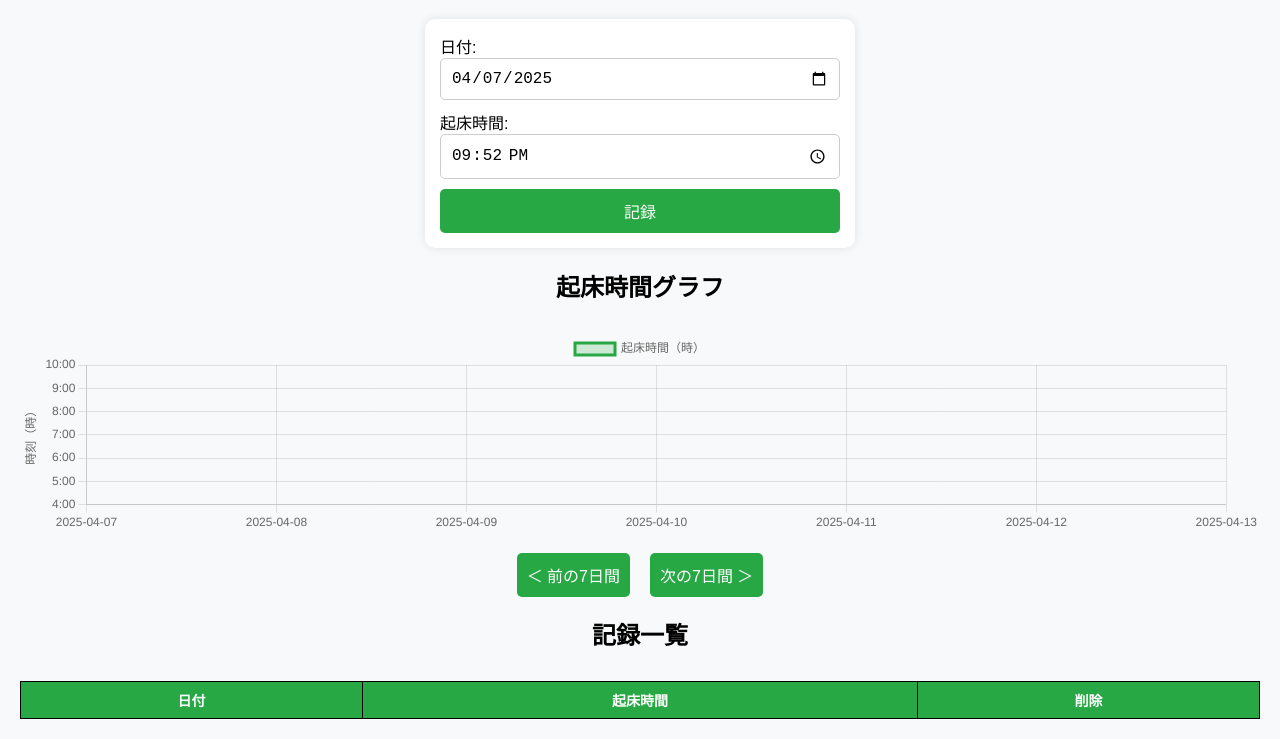
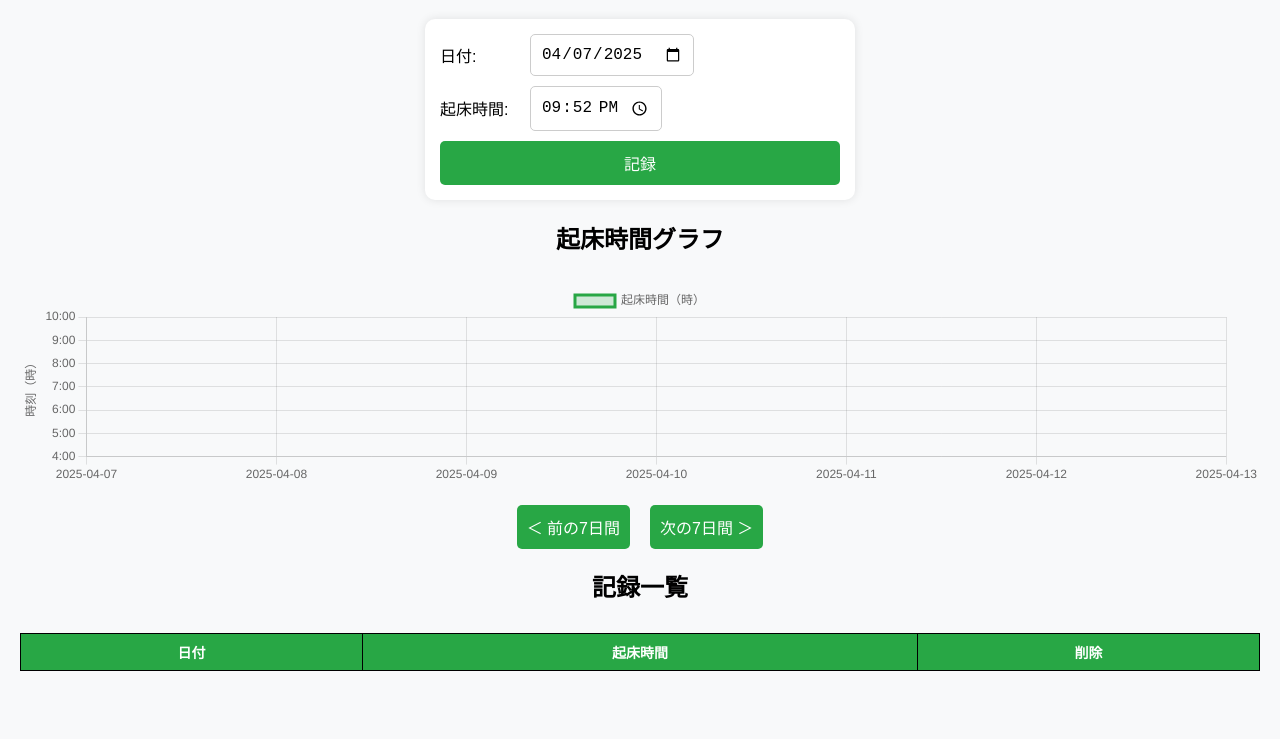
Before and after one commit to kasaisusumu/kishou, a plain HTML site: page index.html in a window 1280 px wide. Shown: the part 90-829 px from the top of the page. After the commit the page ends 800 px from the top, so only its background shows below. Drawn offline with nearby package versions, Linux system fonts and the light colour scheme.

Commit message:
Update index.html

```diff
--- a/index.html
+++ b/index.html
@@ -81,15 +81,34 @@
       gap: 20px;
       margin-top: 20px;
     }
+	.form-row {
+  display: flex;
+  align-items: center;
+  gap: 10px; /* ラベルと入力の間隔 */
+}
+
+.form-row label {
+  width: 80px; /* ラベルの幅を固定（調整可） */
+}
+
+
   </style>
   <script src="https://cdn.jsdelivr.net/npm/chart.js"></script>
 </head>
 <body>
   <h1>起床時間記録</h1>
   <form id="wake-form">
-    <label>日付: <input type="date" id="wake-date" required /></label>
-    <label>起床時間: <input type="time" id="wake-time" required /></label>
-    <button type="submit">記録</button>
+    <div class="form-row">
+  <label for="wake-date">日付:</label>
+  <input type="date" id="wake-date" required />
+</div>
+
+<div class="form-row">
+  <label for="wake-time">起床時間:</label>
+  <input type="time" id="wake-time" required />
+</div>
+
+<button type="submit">記録</button>
   </form>
 
   <h2>起床時間グラフ</h2>
```
